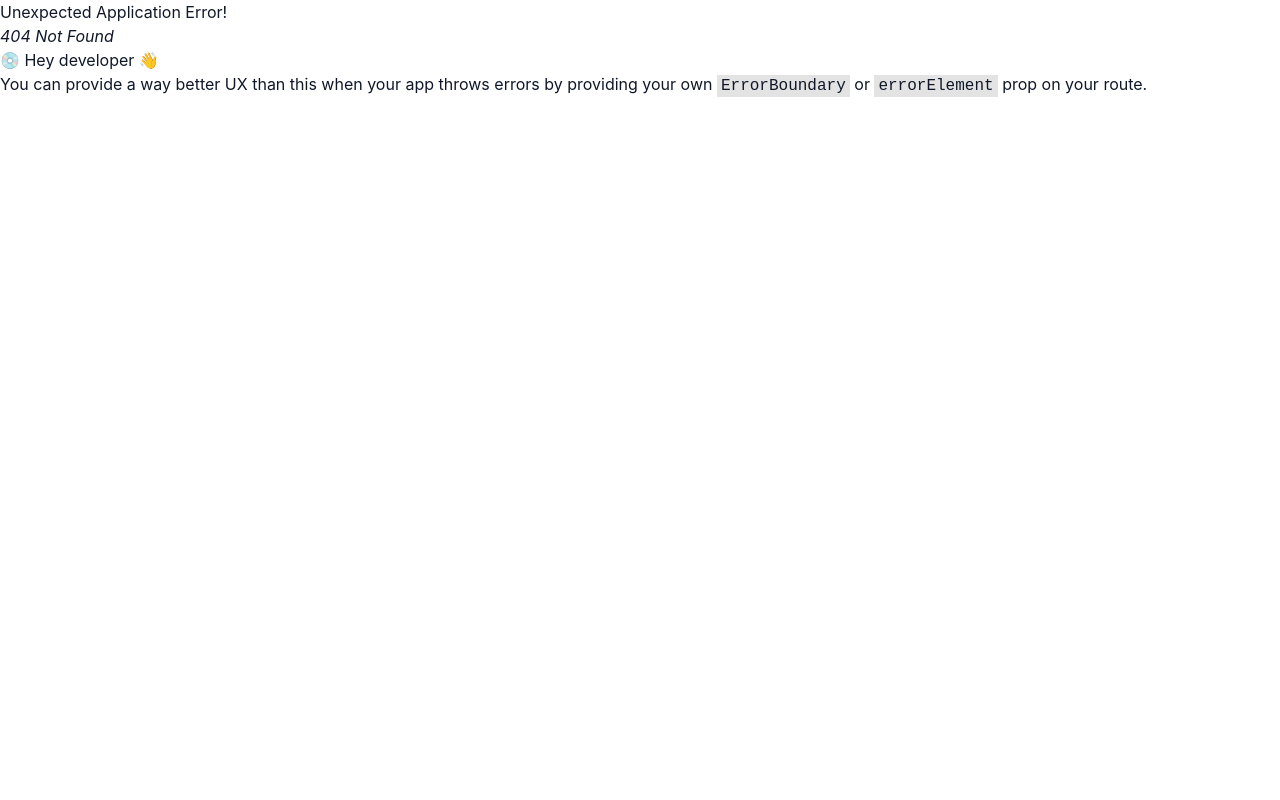
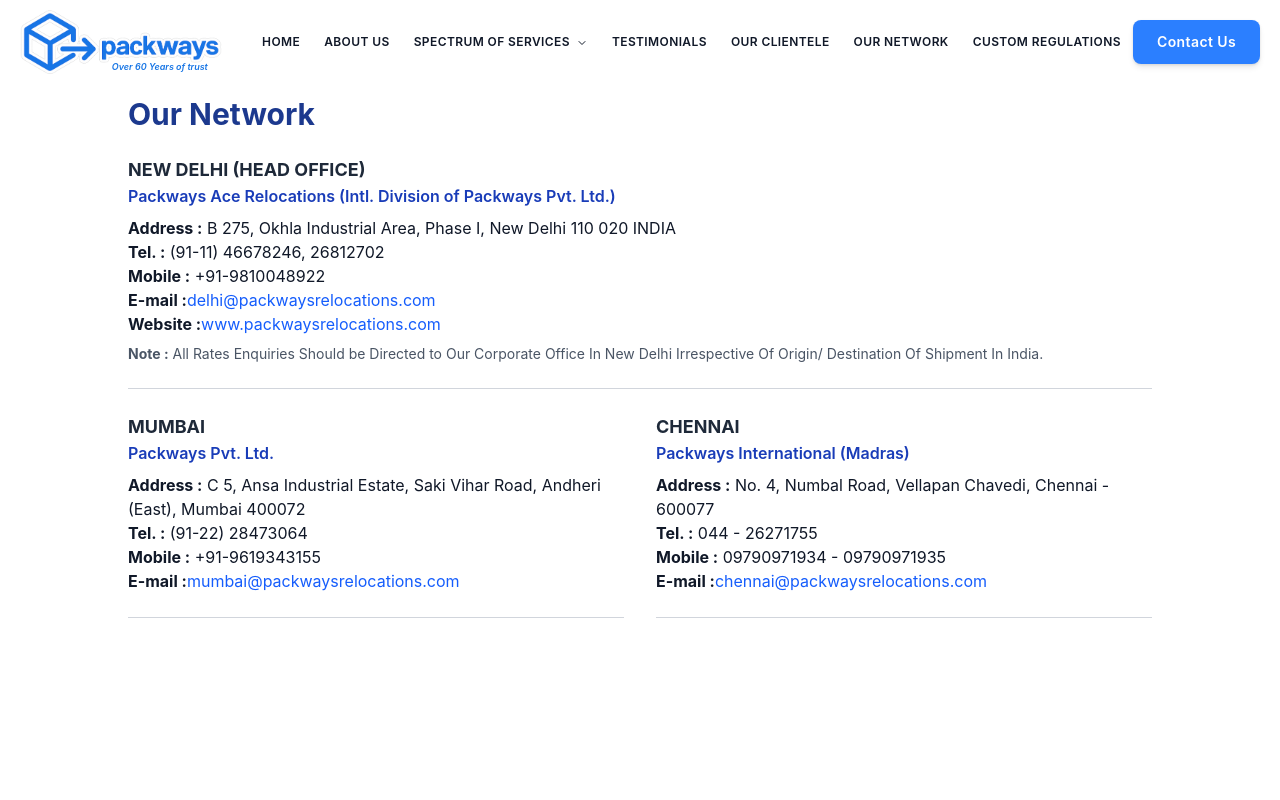
Before and after one commit to Kk-0010/packways, a React (Vite) app in the folder client/: page /our-network in a window 1280 px wide. Before the commit this address had no page. Shown: the top 800 px of the page. Built offline with nearby package versions, Linux system fonts and the light colour scheme.

Commit message:
OurNetwork Page completed and Testimonials scrolling Card Overlapping Resolved

```diff
--- a/client/src/components/Home/Testimonials.jsx
+++ b/client/src/components/Home/Testimonials.jsx
@@ -28,24 +28,17 @@
         </h2>
 
         <Carousel
-
-          plugins={[Autoplay({ delay: 2500, stopOnInteraction: false })]} // 🔹 auto scroll  I have to Change it
-          opts={{ loop: true, speed: 2, autoplay: true}}
+          plugins={[Autoplay({ delay: 1500, stopOnInteraction: false })]} // faster speed
+          opts={{ loop: true }}
           className="w-full"
         >
-          <CarouselContent className="flex gap-0 sm:gap-4 md:gap-6 lg:gap-26">
+          <CarouselContent className="flex gap-4 px-4">
             {testimonials.map(({ id, name, role, feedback, avatar }) => (
               <CarouselItem
                 key={id}
-                className="basis-auto sm:basis-1/2 md:basis-1/3 lg:basis-1/4"
+                className="basis-3/4 sm:basis-1/2 md:basis-1/3 lg:basis-1/4 flex-shrink-0"
               >
-                <Card
-                  className="
-                    rounded-2xl shadow-lg hover:shadow-xl transition-shadow duration-300
-                    flex-shrink-0
-                    w-52 sm:w-64 md:w-80 lg:w-96 h-70 sm:h-64 md:h-80
-                  "
-                >
+                <Card className="rounded-2xl shadow-lg hover:shadow-xl transition-shadow duration-300 w-full h-72 flex flex-col">
                   <CardHeader className="flex items-center space-x-3 sm:space-x-4">
                     <Avatar className="h-10 w-10 sm:h-12 sm:w-12 bg-transparent flex justify-center -mt-1">
                       <AvatarImage src={avatar} alt={name} />
@@ -53,7 +46,6 @@
                         {name.charAt(0)}
                       </AvatarFallback>
                     </Avatar>
-
                     <div>
                       <CardTitle className="text-sm sm:text-base md:text-lg mb-1">
                         {name}
@@ -72,8 +64,8 @@
                     </p>
                   </div>
 
-                  <CardContent>
-                    <p className="text-gray-600 leading-relaxed text-[12px] sm:text-sm md:text-base my-0">
+                  <CardContent className="flex-grow custom">
+                    <p className="text-gray-600 leading-relaxed text-xs sm:text-sm md:text-base my-0">
                       “{feedback}”
                     </p>
                   </CardContent>
--- a/client/src/constants.js
+++ b/client/src/constants.js
@@ -14,7 +14,7 @@
   },
   { id: 1, label: "TESTIMONIALS", to: "/testimonials" },
   { id: 1, label: "OUR CLIENTELE", to: "/investor" },
-  { id: 1, label: "OUR NETWORK", to: "/web3-infrastructure" },
+  { id: 1, label: "OUR NETWORK", to: "/our-network" },
   { id: 1, label: "CUSTOM REGULATIONS", to: "/custom-regulations" },
 ];
 
@@ -305,6 +305,7 @@
   },
 ];
 
+// FOOTER CONSTANTS
 // Navigation Links
 export const FOOTER_NAV_LINKS = [
   { name: "Home", path: "/" },
@@ -327,3 +328,34 @@
   { src: IAMLogo, alt: "IAM" },
   { src: ARALogo, alt: "ARA" },
 ];
+
+// src/constants/constants.js
+
+export const NETWORK_LOCATIONS = [
+  {
+    city: "NEW DELHI (HEAD OFFICE)",
+    company: "Packways Ace Relocations (Intl. Division of Packways Pvt. Ltd.)",
+    address: "B 275, Okhla Industrial Area, Phase I, New Delhi 110 020 INDIA",
+    tel: "(91-11) 46678246, 26812702",
+    mobile: "+91-9810048922",
+    email: "delhi@packwaysrelocations.com",
+    website: "www.packwaysrelocations.com",
+    note: "All Rates Enquiries Should be Directed to Our Corporate Office In New Delhi Irrespective Of Origin/ Destination Of Shipment In India."
+  },
+  {
+    city: "MUMBAI",
+    company: "Packways Pvt. Ltd.",
+    address: "C 5, Ansa Industrial Estate, Saki Vihar Road, Andheri (East), Mumbai 400072",
+    tel: "(91-22) 28473064",
+    mobile: "+91-9619343155",
+    email: "mumbai@packwaysrelocations.com",
+  },
+  {
+    city: "CHENNAI",
+    company: "Packways International (Madras)",
+    address: "No. 4, Numbal Road, Vellapan Chavedi, Chennai - 600077",
+    tel: "044 - 26271755",
+    mobile: "09790971934 - 09790971935",
+    email: "chennai@packwaysrelocations.com",
+  },
+];
--- a/client/src/main.jsx
+++ b/client/src/main.jsx
@@ -8,8 +8,13 @@
   Route,
   RouterProvider,
 } from "react-router-dom";
-import { Home, About, Testimonials, CustomRegulations} from "./pages";
-
+import {
+  Home,
+  About,
+  Testimonials,
+  CustomRegulations,
+  OurNetwork,
+} from "./pages";
 
 const router = createBrowserRouter(
   createRoutesFromElements(
@@ -18,6 +23,7 @@
       <Route path="about" element={<About />} />
       <Route path="testimonials" element={<Testimonials />} />
       <Route path="custom-regulations" element={<CustomRegulations />} />
+      <Route path="our-network" element={<OurNetwork />} />
     </Route>
   )
 );
--- /dev/null
+++ b/client/src/pages/OurNetwork/OurNetwork.jsx
@@ -0,0 +1,57 @@
+// src/pages/OurNetwork/OurNetwork.jsx
+import React from "react";
+import { Link } from "react-router-dom";
+import { NETWORK_LOCATIONS } from "../../constants";
+
+export default function OurNetwork() {
+  return (
+    <section className="w-full min-h-screen bg-white pt-24 pb-16 px-6">
+      <div className="max-w-5xl mx-auto">
+        {/* Page Title */}
+        <h1 className="text-3xl font-bold text-blue-900 mb-6">Our Network</h1>
+
+        {/* Delhi - Full Width */}
+        <div className="border-b border-gray-300 pb-6 mb-6">
+          <h2 className="text-lg font-bold text-gray-800">{NETWORK_LOCATIONS[0].city}</h2>
+          <p className="text-blue-800 font-semibold">{NETWORK_LOCATIONS[0].company}</p>
+          <p className="mt-2"><strong>Address :</strong> {NETWORK_LOCATIONS[0].address}</p>
+          <p><strong>Tel. :</strong> {NETWORK_LOCATIONS[0].tel}</p>
+          <p><strong>Mobile :</strong> {NETWORK_LOCATIONS[0].mobile}</p>
+          <p><strong>E-mail :</strong>
+            <Link to={`mailto:${NETWORK_LOCATIONS[0].email}`} className="text-blue-600">
+              {NETWORK_LOCATIONS[0].email}
+            </Link>
+          </p>
+          {NETWORK_LOCATIONS[0].website && (
+            <p><strong>Website :</strong>
+              <Link to={`https://${NETWORK_LOCATIONS[0].website}`} target="_blank" rel="noreferrer" className="text-blue-600">
+                {NETWORK_LOCATIONS[0].website}
+              </Link>
+            </p>
+          )}
+          {NETWORK_LOCATIONS[0].note && (
+            <p className="mt-2 text-sm text-gray-600"><strong>Note :</strong> {NETWORK_LOCATIONS[0].note}</p>
+          )}
+        </div>
+
+        {/* Mumbai & Chennai - Two Column Layout */}
+        <div className="grid grid-cols-1 md:grid-cols-2 gap-8">
+          {NETWORK_LOCATIONS.slice(1).map((location, index) => (
+            <div key={index} className="border-b border-gray-300 pb-6">
+              <h2 className="text-lg font-bold text-gray-800">{location.city}</h2>
+              <p className="text-blue-800 font-semibold">{location.company}</p>
+              <p className="mt-2"><strong>Address :</strong> {location.address}</p>
+              <p><strong>Tel. :</strong> {location.tel}</p>
+              <p><strong>Mobile :</strong> {location.mobile}</p>
+              <p><strong>E-mail :</strong>
+                <Link to={`mailto:${location.email}`} className="text-blue-600">
+                  {location.email}
+                </Link>
+              </p>
+            </div>
+          ))}
+        </div>
+      </div>
+    </section>
+  );
+}
--- a/client/src/pages/index.js
+++ b/client/src/pages/index.js
@@ -2,5 +2,6 @@
 import About from "./About/About";
 import Testimonials from "./Testimonials/Testimonials";
 import CustomRegulations from "./CustomRegulations/CustomRegulations";
+import OurNetwork from "./OurNetwork/OurNetwork";
 
-export { Home, About, Testimonials, CustomRegulations };
+export { Home, About, Testimonials, CustomRegulations, OurNetwork };
```
